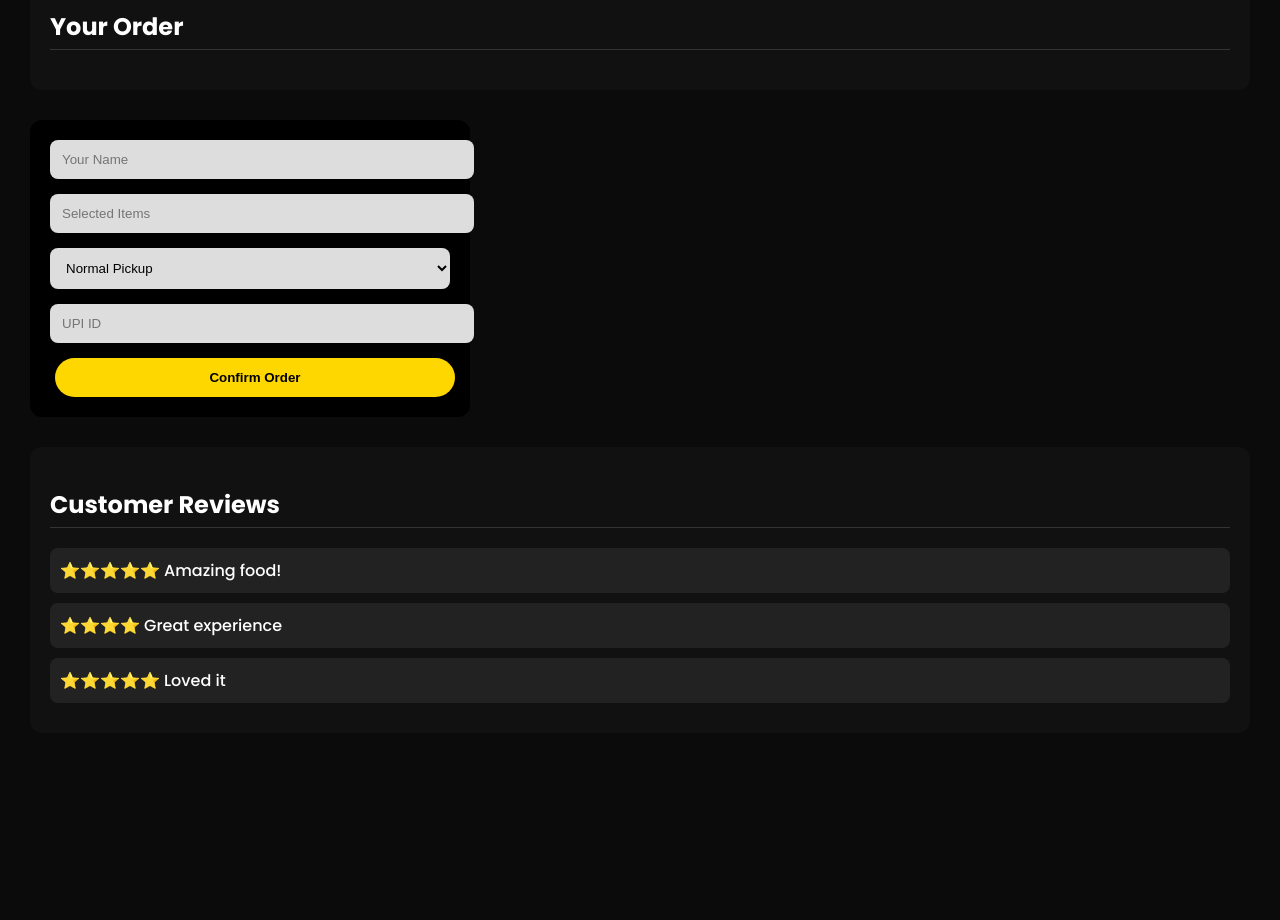
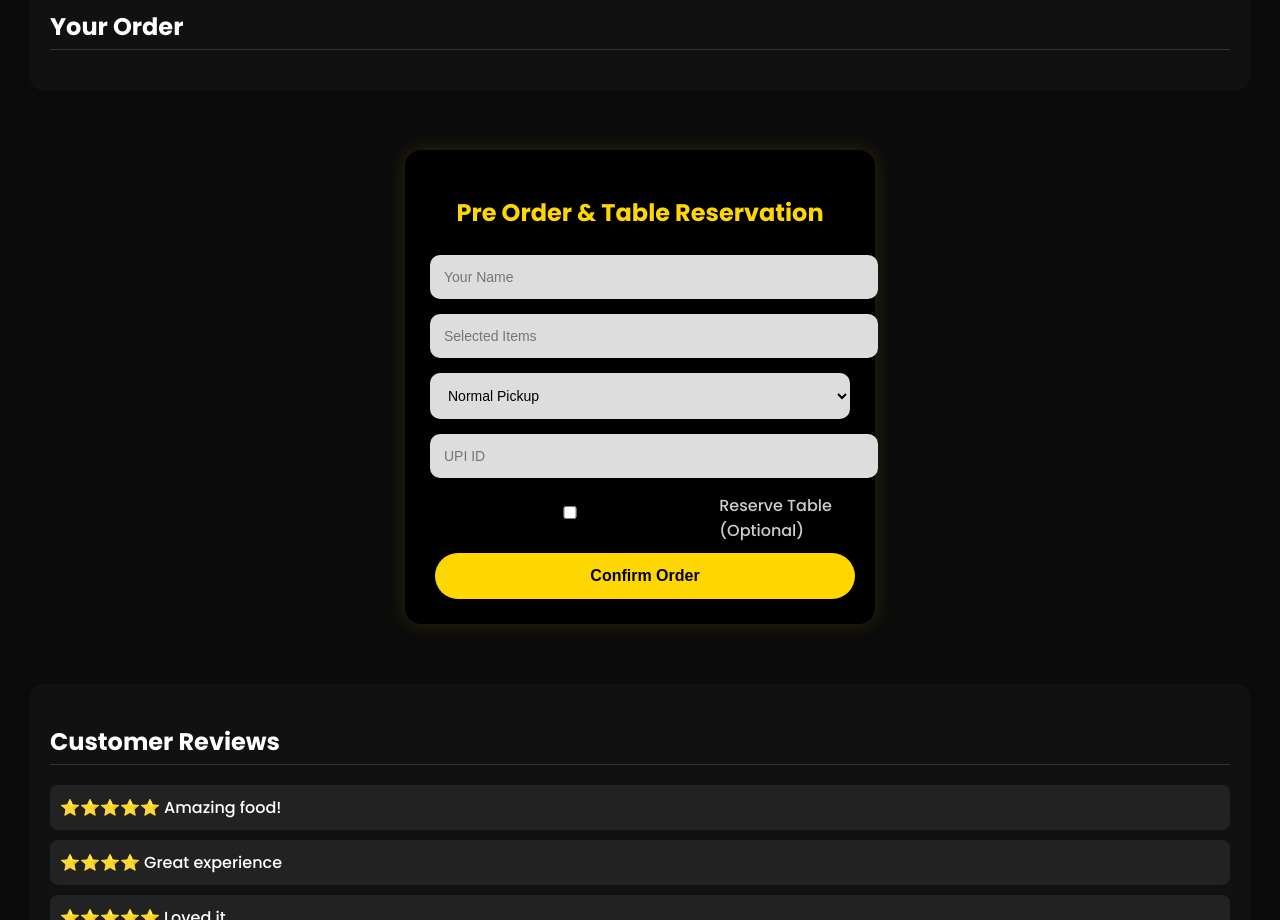
Before and after one commit to lovelychintu437-ops/RK_restaurant, a plain HTML site: page index.html in a window 1280 px wide. Shown: the part 3480-4400 px from the top of the page. Before the commit the page ends 4243 px from the top, so only its background shows below. Drawn offline with Linux system fonts and the light colour scheme.

Commit message:
Update index.html

```diff
--- a/index.html
+++ b/index.html
@@ -34,29 +34,63 @@ button{background:#16a34a;color:white;border:none;padding:6px 10px;border-radius
 
 .cart{background:#111;padding:20px;margin:30px;border-radius:12px;}
 
-/* 🔥 NEW ORDER FORM */
+.order-container{
+  display:flex;
+  justify-content:center;
+  align-items:center;
+}
+
 .order-box{
   background:#000;
-  padding:20px;
+  padding:25px;
   margin:30px;
-  border-radius:12px;
-  max-width:400px;
+  border-radius:16px;
+  max-width:420px;
+  width:100%;
+  box-shadow:0 0 20px rgba(255,215,0,0.15);
 }
+
+.order-box h2{
+  text-align:center;
+  margin-bottom:20px;
+  color:gold;
+  border:none;
+}
+
 .order-box input, .order-box select{
   width:100%;
-  padding:12px;
+  padding:14px;
   margin-bottom:15px;
   border:none;
-  border-radius:8px;
+  border-radius:10px;
   background:#ddd;
+  font-size:14px;
 }
+
+.order-box .inline{
+  display:flex;
+  align-items:center;
+  gap:10px;
+  margin-bottom:10px;
+  color:#ccc;
+}
+
+.hidden{display:none;}
+
 .order-box button{
   width:100%;
   background:gold;
   color:black;
-  padding:12px;
-  border-radius:25px;
+  padding:14px;
+  border-radius:30px;
   font-weight:bold;
+  font-size:16px;
+  transition:0.3s;
+}
+
+.order-box button:hover{
+  background:#ffd700;
+  transform:scale(1.03);
 }
 
 .reviews{background:#111;margin:30px;padding:20px;border-radius:12px;}
@@ -80,8 +114,11 @@ button{background:#16a34a;color:white;border:none;padding:6px 10px;border-radius
   <p id="total"></p>
 </div>
 
-<!-- 🔥 NEW FORM EXACT LIKE IMAGE -->
+<!-- UPDATED FORM -->
+<div class="order-container">
   <div class="order-box">
+    <h2>Pre Order & Table Reservation</h2>
+
     <input type="text" id="name" placeholder="Your Name">
     <input type="text" id="items" placeholder="Selected Items" readonly>
 
@@ -92,7 +129,20 @@ button{background:#16a34a;color:white;border:none;padding:6px 10px;border-radius
 
     <input type="text" id="upi" placeholder="UPI ID">
 
+    <!-- OPTIONAL TABLE RESERVATION -->
+    <div class="inline">
+      <input type="checkbox" id="reserveToggle" onchange="toggleReservation()">
+      <label for="reserveToggle">Reserve Table (Optional)</label>
+    </div>
+
+    <div id="reservationFields" class="hidden">
+      <input type="date" id="date">
+      <input type="time" id="time">
+      <input type="number" id="guests" placeholder="Number of Guests">
+    </div>
+
     <button onclick="confirmOrder()">Confirm Order</button>
+  </div>
 </div>
 
 <div class="reviews">
@@ -144,16 +194,35 @@ function removeItem(index){
   updateCart();
 }
 
+/* 🔥 TOGGLE RESERVATION */
+function toggleReservation(){
+  let box=document.getElementById("reservationFields");
+  let check=document.getElementById("reserveToggle");
+  box.classList.toggle("hidden", !check.checked);
+}
+
 function confirmOrder(){
   let name=document.getElementById("name").value;
   let upi=document.getElementById("upi").value;
+  let reserve=document.getElementById("reserveToggle").checked;
 
   if(!name || cart.length===0 || !upi){
     alert("Please fill all details");
     return;
   }
 
-  alert("Order Confirmed! 🎉\\nThank you " + name);
+  if(reserve){
+    let date=document.getElementById("date").value;
+    let time=document.getElementById("time").value;
+    let guests=document.getElementById("guests").value;
+
+    if(!date || !time || !guests){
+      alert("Please fill reservation details");
+      return;
+    }
+  }
+
+  alert("Order Confirmed! 🎉\nThank you " + name);
 }
 
 const menu=document.getElementById("menu");
```
Lines whose indentation alone changed are shown as unchanged.
